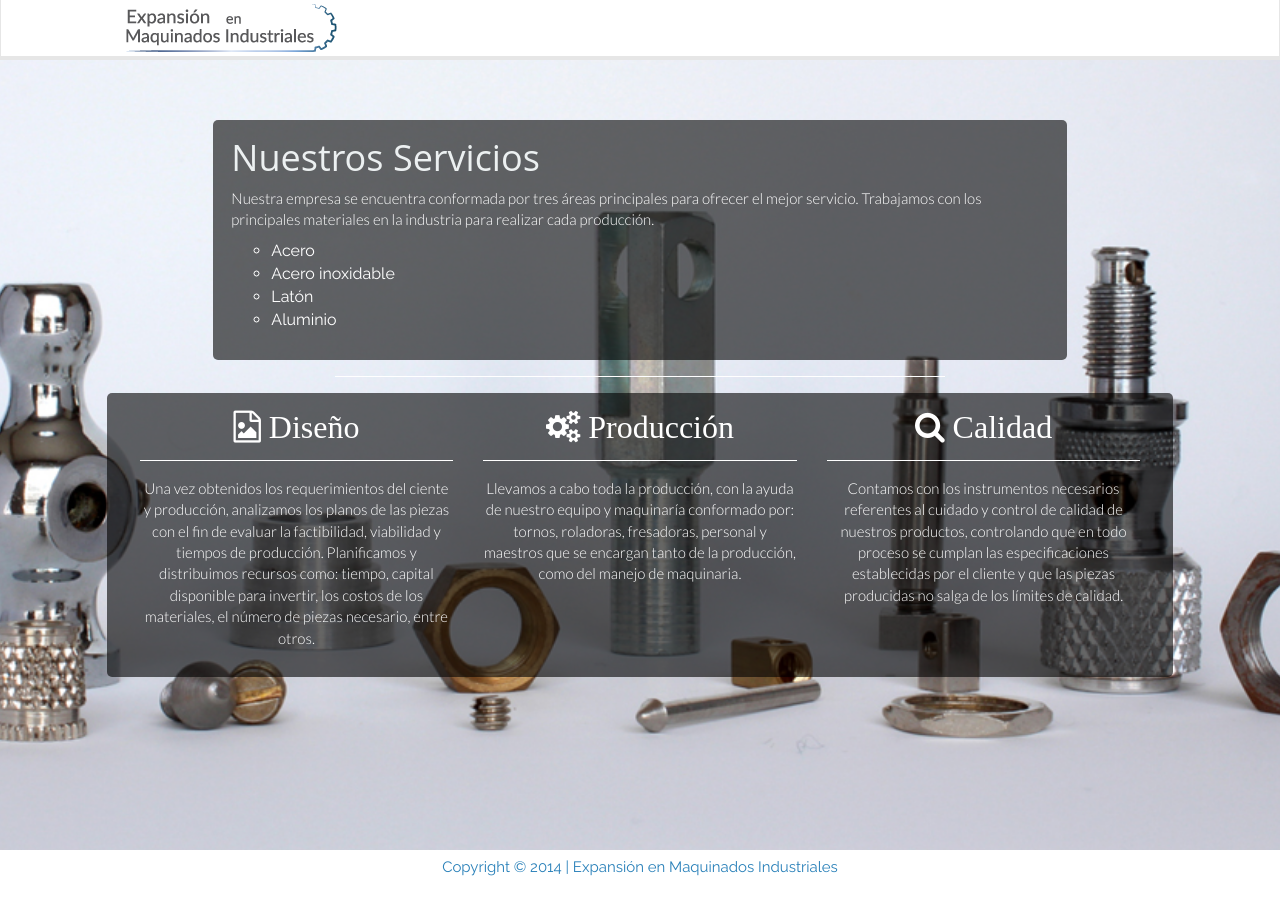
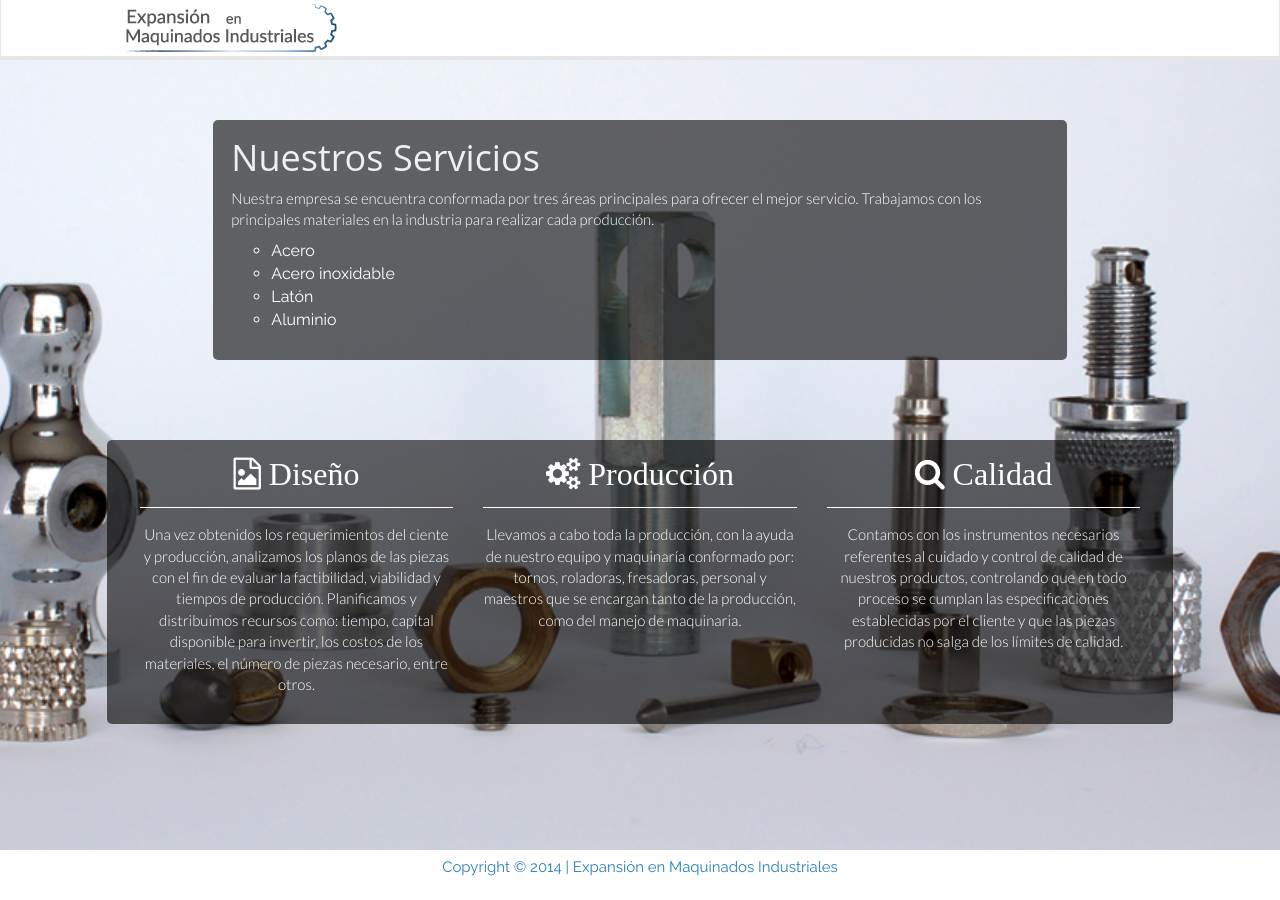
Before and after one commit to cortega8612/expmaq, a Jekyll site: the page built from servicios/index.html, in a window 1280 px wide. Built offline with Jekyll 4.4.1, drawn with Linux system fonts in a browser that asks for light colours; nearby versions of some CDN libraries; library files that are not in the unit come from our copies.

Commit message:
fixed bottom margin for block text element

```diff
--- a/contacto/index.html
+++ b/contacto/index.html
@@ -21,7 +21,7 @@ layout: default
     <hr />
   </div>
 
-    <div class="col-md-6 col-md-offset-3 animated fadeIn">
+    <div class="col-md-6 col-md-offset-3 animated fadeIn block-text">
     <style>.embed-container { position: relative; padding-bottom: 56.25%; height: 0; overflow: hidden; max-width: 100%; height: auto; } .embed-container iframe, .embed-container object, .embed-container embed { position: absolute; top: 0; left: 0; width: 100%; height: 100%; }</style><div class='embed-container'><iframe src='https://www.google.com/maps/embed?pb=!1m14!1m8!1m3!1d7522.517828886078!2d-99.0851162!3d19.487493399999998!3m2!1i1024!2i768!4f13.1!3m3!1m2!1s0x85d1fa33f35ef731%3A0x311b1213b8089d2c!2sOriente+171%2C+La+Esmeralda%2C+07470+Ciudad+de+M%C3%A9xico%2C+D.F.%2C+Mexico!5e0!3m2!1sen!2sus!4v1410209538487' width='600' height='450' frameborder='0' style='border:0'></iframe></div>
    </div>
 	<!--
--- a/css/custom.css
+++ b/css/custom.css
@@ -179,6 +179,7 @@ ul.nav a:hover {
    background: rgb(0, 0, 0); /* fallback color */
    background: rgba(0, 0, 0, 0.6);
    padding: 18px;
+   margin-bottom: 80px;
    -moz-border-radius: 5px;
 -webkit-border-radius: 5px;
 border-radius: 5px; /* future proofing */
--- a/galeria/index.html
+++ b/galeria/index.html
@@ -7,7 +7,7 @@ layout: default
 	<div id="carousel-example-generic" class="carousel slide animated fadeIn" data-ride="carousel">
 
   <!-- Wrapper for slides -->
-<div class="col-md-8 col-md-offset-2 well">
+<div class="col-md-8 col-md-offset-2 block-text">
   <div class="carousel-inner col-md">
     <div class="item active">
       <img src="/img/IMG_8598.jpg" alt=".test2..">
--- a/servicios/index.html
+++ b/servicios/index.html
@@ -18,10 +18,6 @@ layout: default
 			</ul>
 
 	  </div>
-
-<div class="col-md-6 col-md-offset-3">
-<hr />
-</div>
 
 
 	  <div class="animated fadeInUp row col-md-10 col-md-offset-1 block-text">
```
